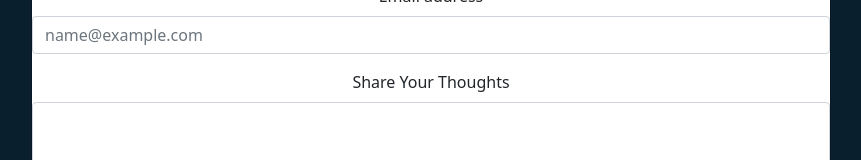
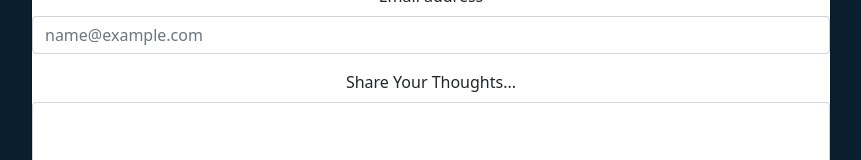
Before and after one commit to dsh410/portfolio, a React (Create React App) app: page / in a window 1280 px wide. Both pictures are taken after a click on the button "Contact Me!". Shown: the part 304-464 px from the top of the page, without its empty margins (209-1070 px from the left). Built offline with nearby package versions, Linux system fonts and the light colour scheme.

Commit message:
added three dots behind share your thoughts.

```diff
--- a/src/Email.js
+++ b/src/Email.js
@@ -22,7 +22,7 @@ function Email(props) {
     <Form.Control type="email" placeholder="name@example.com" />
   </Form.Group>
   <Form.Group className="mb-3" controlId="exampleForm.ControlTextarea1">
-    <Form.Label>Share Your Thoughts</Form.Label>
+    <Form.Label>Share Your Thoughts...</Form.Label>
     <Form.Control as="textarea" rows={3} />
   </Form.Group>
 </Form>
```
